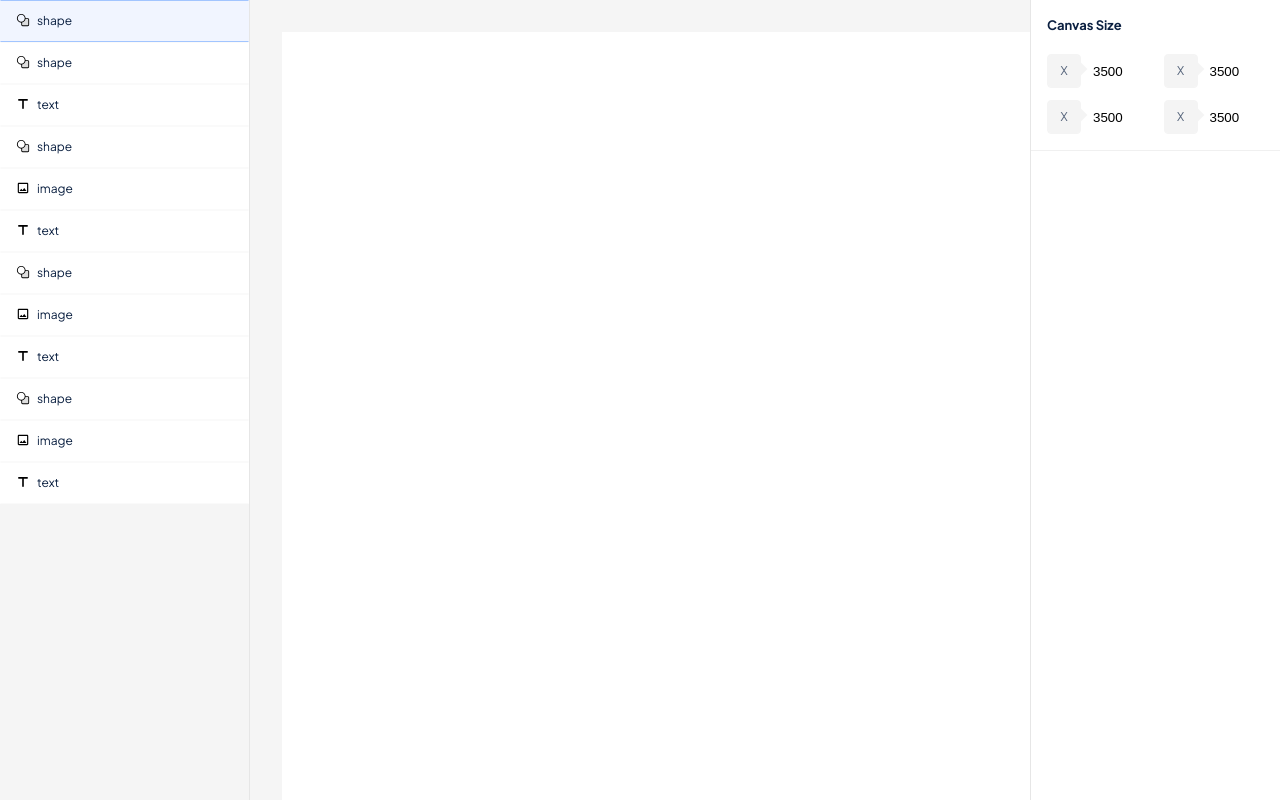
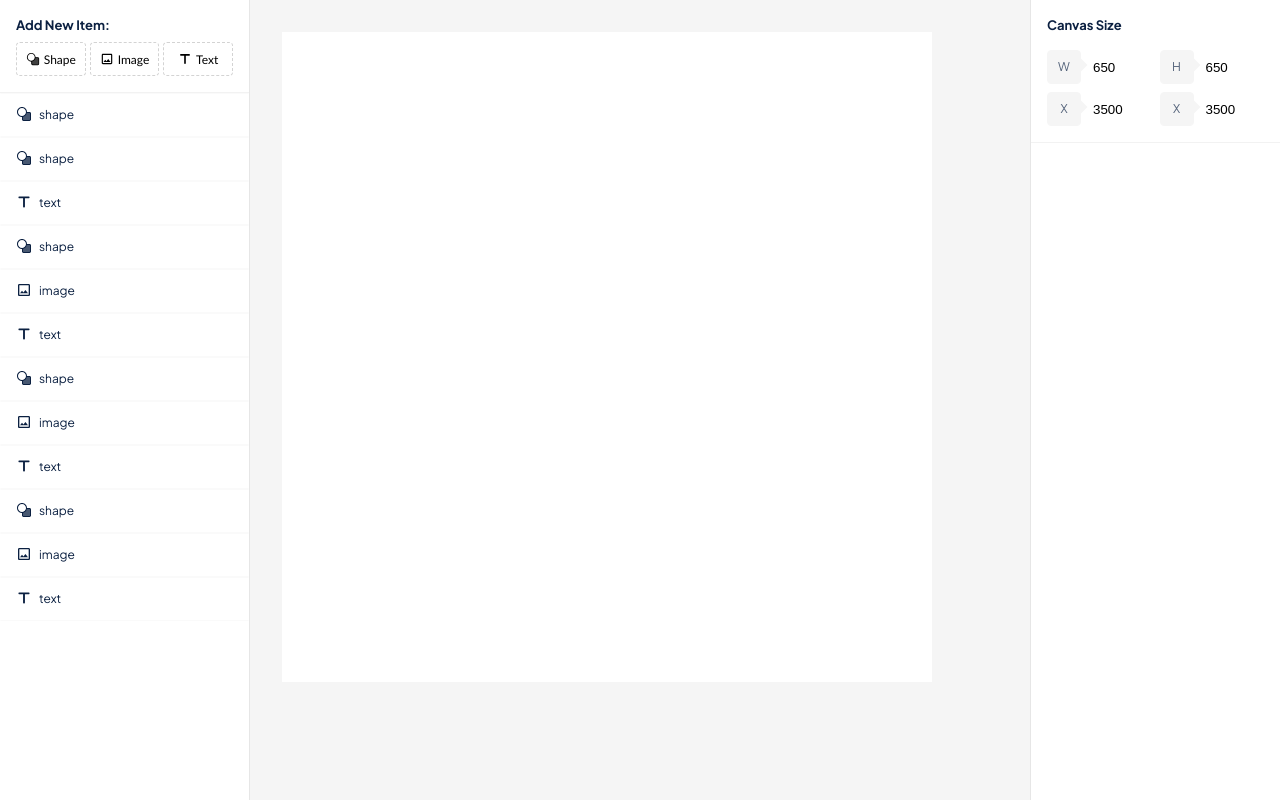
Before and after one commit to ozgunmustafa/svg-bg-generator, a React (Create React App) app: page / in a window 1280 px wide. Built offline with nearby package versions, Linux system fonts and the light colour scheme.

Commit message:
canvas setted

```diff
--- a/src/App.js
+++ b/src/App.js
@@ -4,6 +4,7 @@ import LayerCard from './components/LayerCard';
 import { TransformWrapper, TransformComponent } from 'react-zoom-pan-pinch';
 
 import { listData } from './data/listData';
+import { ShapeIcon, ImageIcon, TextIcon } from './components/partials/Icons';
 
 const LayerList = React.memo(function LayerList({ layers }) {
   return layers.map((item, index) => (
@@ -12,6 +13,17 @@ const LayerList = React.memo(function LayerList({ layers }) {
 });
 
 function App() {
+  const [canvasAttribute, setCanvasAttribute] = useState({
+    canvasWidth: 650,
+    canvasHeight: 650,
+  });
+
+  const handleCanvasAttribute = (event) => {
+    setCanvasAttribute({
+      ...canvasAttribute,
+      [event.target.name]: event.target.value,
+    });
+  };
   const defaultList = ['A', 'B', 'C', 'D', 'E'];
 
   const [itemList, setItemList] = useState(listData);
@@ -26,6 +38,30 @@ function App() {
     <div className="App">
       <div className="general-grid">
         <div className="general-grid_left scroll-box">
+          <div className="panel">
+            <div className="panel_body">
+              <div className="row-comp">
+                <div className="row-comp_header col-span-12">
+                  <div className="row-comp_title">Add New Item:</div>
+                </div>
+              </div>
+              <div className="row-comp canvas-objects-list gap-1">
+                <button className="canvas-objects-btn col-span-4">
+                  <ShapeIcon width="14" height="14" />
+                  Shape
+                </button>
+                <button className="canvas-objects-btn col-span-4">
+                  <ImageIcon width="14" height="14" />
+                  Image
+                </button>
+                <button className="canvas-objects-btn col-span-4">
+                  <TextIcon width="14" height="14" />
+                  Text
+                </button>
+              </div>
+            </div>
+          </div>
+
           <DragDropContext onDragEnd={handleDrop}>
             <Droppable droppableId="list-container">
               {(provided) => (
@@ -44,8 +80,8 @@ function App() {
               style={{ inset: '0 250px 0 0' }}
             >
               <canvas
-                width="2500"
-                height="2500"
+                width={canvasAttribute.canvasWidth}
+                height={canvasAttribute.canvasHeight}
                 style={{ backgroundColor: 'white' }}
               ></canvas>
             </div>
@@ -54,17 +90,33 @@ function App() {
         <div className="general-grid_right">
           <div className="panel">
             <div className="panel_body">
-              <div className="attribute-grid">
-                <div className="attribute-grid_header col-span-12">
-                  <div className="attribute-grid_title">Canvas Size</div>
+              <div className="row-comp gap-2">
+                <div className="row-comp_header col-span-12">
+                  <div className="row-comp_title">Canvas Size</div>
                 </div>
                 <label className="attribute-input-group col-span-6">
-                  <span className="attribute-text">X</span>
-                  <input className="attribute-input" type="text" value="3500" />
+                  <span className="attribute-text">W</span>
+                  <input
+                    className="attribute-input"
+                    name="canvasWidth"
+                    type="number"
+                    value={canvasAttribute.canvasWidth}
+                    onChange={handleCanvasAttribute}
+                    min="0"
+                    step="1"
+                  />
                 </label>
                 <label className="attribute-input-group col-span-6">
-                  <span className="attribute-text">X</span>
-                  <input className="attribute-input" type="text" value="3500" />
+                  <span className="attribute-text">H</span>
+                  <input
+                    className="attribute-input"
+                    name="canvasHeight"
+                    type="number"
+                    value={canvasAttribute.canvasHeight}
+                    onChange={handleCanvasAttribute}
+                    min="0"
+                    step="1"
+                  />
                 </label>
                 <label className="attribute-input-group col-span-6">
                   <span className="attribute-text">X</span>
--- a/src/components/LayerCard.js
+++ b/src/components/LayerCard.js
@@ -1,70 +1,9 @@
 import React from 'react';
 import { Draggable } from 'react-beautiful-dnd';
+import { ShapeIcon, ImageIcon, TextIcon } from './partials/Icons';
 
 const LayerCard = ({ item, index }) => {
-  const RenderIcon = () => {
-    if (item.type === 'shape')
-      return (
-        <svg
-          width="14"
-          height="14"
-          viewBox="0 0 20 20"
-          fill="none"
-          xmlns="http://www.w3.org/2000/svg"
-        >
-          <path
-            fillRule="evenodd"
-            clipRule="evenodd"
-            d="M13.1254 7.89819L17.5004 8.12507L18.2429 9.02258L18.1254 17.3126L17.1535 18.0151L8.89848 18.1251L8.12535 16.8751L7.84473 13.1251C7.84473 13.1251 13.4179 11.4219 13.1254 7.89819Z"
-            fill="#D3D3D3"
-            fillOpacity="0.75"
-          />
-          <path
-            fillRule="evenodd"
-            clipRule="evenodd"
-            d="M7.5 13.75C4.05062 13.75 1.25 10.9494 1.25 7.5C1.25 4.05062 4.05062 1.25 7.5 1.25C10.9488 1.25 13.7487 4.04938 13.75 7.4975H16.8775C17.3748 7.4975 17.8517 7.69504 18.2033 8.04667C18.555 8.39831 18.7525 8.87522 18.7525 9.3725V16.875C18.7525 17.3723 18.555 17.8492 18.2033 18.2008C17.8517 18.5525 17.3748 18.75 16.8775 18.75H9.375C8.87772 18.75 8.4008 18.5525 8.04917 18.2008C7.69754 17.8492 7.5 17.3723 7.5 16.875V13.75ZM13.625 8.7475C13.379 9.9484 12.7859 11.0507 11.9193 11.9177C11.0528 12.7847 9.95077 13.3784 8.75 13.625V16.875C8.75 17.0408 8.81585 17.1997 8.93306 17.3169C9.05027 17.4342 9.20924 17.5 9.375 17.5H16.8775C17.0433 17.5 17.2022 17.4342 17.3194 17.3169C17.4367 17.1997 17.5025 17.0408 17.5025 16.875V9.3725C17.5025 9.20674 17.4367 9.04777 17.3194 8.93056C17.2022 8.81335 17.0433 8.7475 16.8775 8.7475H13.625ZM7.5 2.5C10.2594 2.5 12.5 4.74063 12.5 7.5C12.5 10.2594 10.2594 12.5 7.5 12.5C4.74063 12.5 2.5 10.2594 2.5 7.5C2.5 4.74063 4.74063 2.5 7.5 2.5Z"
-            fill="black"
-          />
-        </svg>
-      );
-    if (item.type === 'image')
-      return (
-        <svg
-          width="14"
-          height="14"
-          viewBox="0 0 20 20"
-          fill="none"
-          xmlns="http://www.w3.org/2000/svg"
-        >
-          <g clipPath="url(#clip0_911_153)">
-            <path
-              d="M15.8333 4.16667V15.8333H4.16667V4.16667H15.8333ZM15.8333 2.5H4.16667C3.25 2.5 2.5 3.25 2.5 4.16667V15.8333C2.5 16.75 3.25 17.5 4.16667 17.5H15.8333C16.75 17.5 17.5 16.75 17.5 15.8333V4.16667C17.5 3.25 16.75 2.5 15.8333 2.5ZM11.7833 9.88333L9.28333 13.1083L7.5 10.95L5 14.1667H15L11.7833 9.88333Z"
-              fill="black"
-            />
-          </g>
-          <defs>
-            <clipPath id="clip0_911_153">
-              <rect width="20" height="20" fill="white" />
-            </clipPath>
-          </defs>
-        </svg>
-      );
-    if (item.type === 'text')
-      return (
-        <svg
-          width="14"
-          height="14"
-          viewBox="0 0 20 20"
-          fill="none"
-          xmlns="http://www.w3.org/2000/svg"
-        >
-          <path
-            d="M15.8333 3H4.16667C3.85725 3 3.5605 3.12292 3.34171 3.34171C3.12292 3.5605 3 3.85725 3 4.16667C3 4.47609 3.12292 4.77283 3.34171 4.99162C3.5605 5.21042 3.85725 5.33333 4.16667 5.33333H8.83333V15.8333C8.83333 16.1428 8.95625 16.4395 9.17504 16.6583C9.39383 16.8771 9.69058 17 10 17C10.3094 17 10.6062 16.8771 10.825 16.6583C11.0437 16.4395 11.1667 16.1428 11.1667 15.8333V5.33333H15.8333C16.1428 5.33333 16.4395 5.21042 16.6583 4.99162C16.8771 4.77283 17 4.47609 17 4.16667C17 3.85725 16.8771 3.5605 16.6583 3.34171C16.4395 3.12292 16.1428 3 15.8333 3Z"
-            fill="black"
-          />
-        </svg>
-      );
-  };
+
 
   const getItemStyle = (isDragging, draggableStyle) => ({
     borderTop: isDragging && '1px solid lightgreen',
@@ -92,7 +31,13 @@ const LayerCard = ({ item, index }) => {
             style={getStyle(provided.draggableProps.style, snapshot)}
           >
             <span className="layer-card_icon">
-              <RenderIcon />
+              {item.type === 'shape' ? (
+                <ShapeIcon width="16" height="16" />
+              ) : item.type === 'image' ? (
+                <ImageIcon width="16" height="16" />
+              ) : (
+                item.type === 'text' && <TextIcon width="16" height="16" />
+              )}
             </span>
             <span className="layer-card_text">{item.type}</span>
           </div>
--- /dev/null
+++ b/src/components/partials/Icons.js
@@ -0,0 +1,62 @@
+export const ShapeIcon = ({ className = '', width, height }) => (
+  <svg
+    className={className}
+    width={width}
+    height={height}
+    viewBox="0 0 20 20"
+    fill="none"
+    xmlns="http://www.w3.org/2000/svg"
+  >
+    <path
+      fill-rule="evenodd"
+      clip-rule="evenodd"
+      d="M13.1254 7.89819L17.5004 8.12507L18.2429 9.02258L18.1254 17.3126L17.1535 18.0151L8.89848 18.1251L8.12535 16.8751L7.84473 13.1251C7.84473 13.1251 13.4179 11.4219 13.1254 7.89819Z"
+      fill="currentColor"
+      fill-opacity="0.75"
+    />
+    <path
+      fill-rule="evenodd"
+      clip-rule="evenodd"
+      d="M7.5 13.75C4.05062 13.75 1.25 10.9494 1.25 7.5C1.25 4.05062 4.05062 1.25 7.5 1.25C10.9488 1.25 13.7487 4.04938 13.75 7.4975H16.8775C17.3748 7.4975 17.8517 7.69504 18.2033 8.04667C18.555 8.39831 18.7525 8.87522 18.7525 9.3725V16.875C18.7525 17.3723 18.555 17.8492 18.2033 18.2008C17.8517 18.5525 17.3748 18.75 16.8775 18.75H9.375C8.87772 18.75 8.4008 18.5525 8.04917 18.2008C7.69754 17.8492 7.5 17.3723 7.5 16.875V13.75ZM13.625 8.7475C13.379 9.9484 12.7859 11.0507 11.9193 11.9177C11.0528 12.7847 9.95077 13.3784 8.75 13.625V16.875C8.75 17.0408 8.81585 17.1997 8.93306 17.3169C9.05027 17.4342 9.20924 17.5 9.375 17.5H16.8775C17.0433 17.5 17.2022 17.4342 17.3194 17.3169C17.4367 17.1997 17.5025 17.0408 17.5025 16.875V9.3725C17.5025 9.20674 17.4367 9.04777 17.3194 8.93056C17.2022 8.81335 17.0433 8.7475 16.8775 8.7475H13.625ZM7.5 2.5C10.2594 2.5 12.5 4.74063 12.5 7.5C12.5 10.2594 10.2594 12.5 7.5 12.5C4.74063 12.5 2.5 10.2594 2.5 7.5C2.5 4.74063 4.74063 2.5 7.5 2.5Z"
+      fill="currentColor"
+    />
+  </svg>
+);
+
+export const ImageIcon = ({ className = '', width, height }) => (
+  <svg
+    className={className}
+    width={width}
+    height={height}
+    viewBox="0 0 20 20"
+    fill="none"
+    xmlns="http://www.w3.org/2000/svg"
+  >
+    <g clip-path="url(#clip0_911_153)">
+      <path
+        d="M15.8333 4.16667V15.8333H4.16667V4.16667H15.8333ZM15.8333 2.5H4.16667C3.25 2.5 2.5 3.25 2.5 4.16667V15.8333C2.5 16.75 3.25 17.5 4.16667 17.5H15.8333C16.75 17.5 17.5 16.75 17.5 15.8333V4.16667C17.5 3.25 16.75 2.5 15.8333 2.5ZM11.7833 9.88333L9.28333 13.1083L7.5 10.95L5 14.1667H15L11.7833 9.88333Z"
+        fill="currentColor"
+      />
+    </g>
+    <defs>
+      <clipPath id="clip0_911_153">
+        <rect width="20" height="20" fill="white" />
+      </clipPath>
+    </defs>
+  </svg>
+);
+export const TextIcon = ({ className = '', width, height }) => (
+  <svg
+    className={className}
+    width={width}
+    height={height}
+    viewBox="0 0 20 20"
+    fill="none"
+    xmlns="http://www.w3.org/2000/svg"
+  >
+    <path
+      d="M15.8333 3H4.16667C3.85725 3 3.5605 3.12292 3.34171 3.34171C3.12292 3.5605 3 3.85725 3 4.16667C3 4.47609 3.12292 4.77283 3.34171 4.99162C3.5605 5.21042 3.85725 5.33333 4.16667 5.33333H8.83333V15.8333C8.83333 16.1428 8.95625 16.4395 9.17504 16.6583C9.39383 16.8771 9.69058 17 10 17C10.3094 17 10.6062 16.8771 10.825 16.6583C11.0437 16.4395 11.1667 16.1428 11.1667 15.8333V5.33333H15.8333C16.1428 5.33333 16.4395 5.21042 16.6583 4.99162C16.8771 4.77283 17 4.47609 17 4.16667C17 3.85725 16.8771 3.5605 16.6583 3.34171C16.4395 3.12292 16.1428 3 15.8333 3Z"
+      fill="currentColor"
+    />
+  </svg>
+);
--- a/src/scss/abstract/_helpers.scss
+++ b/src/scss/abstract/_helpers.scss
@@ -40,6 +40,12 @@
 }
 
 @for $i from 1 through 9 {
+  .gap-#{$i} {
+    gap: #{$i * 0.25rem};
+  }
+}
+
+@for $i from 1 through 9 {
   .fw-#{$i * 100} {
     font-weight: #{$i * 100};
   }
--- a/src/scss/abstract/_variables.scss
+++ b/src/scss/abstract/_variables.scss
@@ -3,7 +3,7 @@ $primary-font: 'Plus Jakarta Sans', sans-serif;
 :root {
   --gray-50: hsl(0, 0%, 99.54%);
   --gray-100: hsl(0, 0%, 98.04%);
-  --gray-200: hsl(0, 0%, 94.12%);
+  --gray-200: hsl(0, 0%, 95%);
   --gray-300: hsl(0, 0%, 90.2%);
   --gray-400: hsl(0, 0%, 86.27%);
   --gray-500: hsl(0, 0%, 82.75%);
--- a/src/scss/base/_normalize.scss
+++ b/src/scss/base/_normalize.scss
@@ -260,7 +260,11 @@ body {
   font-family: var(--primary-font);
   color: var(--text-color);
 }
-
+button {
+  background-color: transparent;
+  outline: none;
+  border: none;
+}
 // *::-webkit-scrollbar,
 // *::-webkit-scrollbar-thumb {
 //   width: 18px;
@@ -283,10 +287,32 @@ body {
 }
 
 ::-webkit-scrollbar-thumb {
-  background: var(--gray-400);
+  background: var(--gray-500);
   border-radius: 15px;
 }
 
 ::-webkit-scrollbar-thumb:hover {
   background: var(--gray-500);
 }
+
+input[type='number'] {
+  /*for absolutely positioning spinners*/
+  position: relative;
+}
+
+input[type='number']:hover {
+  &::-webkit-inner-spin-button,
+  &::-webkit-outer-spin-button {
+    opacity: 0.5;
+  }
+}
+
+input[type='number']::-webkit-outer-spin-button,
+input[type='number']::-webkit-inner-spin-button {
+  -webkit-appearance: inner-spin-button !important;
+  width: 25px;
+  position: absolute;
+  top: 0;
+  right: 0;
+  height: 100%;
+}
--- /dev/null
+++ b/src/scss/components/_button.scss
@@ -0,0 +1,18 @@
+.canvas-objects-btn {
+  border: 1px dashed var(--gray-500);
+  //background-color: var(--gray-200);
+  border-radius: 0.25rem;
+  padding: 0.2rem 0.3rem;
+  display: flex;
+  align-items: center;
+  justify-content: center;
+  gap: 0.25rem;
+  font-size: 12px;
+  font-family: 'calibri';
+  cursor: pointer;
+  transition: 0.15s ;
+  &:active {
+    border-color: var(--blue-500);
+    background-color: var(--blue-200);
+  }
+}
--- a/src/scss/components/_form-elements.scss
+++ b/src/scss/components/_form-elements.scss
@@ -34,8 +34,10 @@
     margin-left: -3px;
     border-radius: 0.25rem;
     width: 100%;
+    background-color: transparent;
 
-    &:focus {
+    &:focus,
+    &:hover {
       border-color: var(--gray-200);
       border-left-color: transparent;
     }
--- a/src/scss/components/_index.scss
+++ b/src/scss/components/_index.scss
@@ -3,3 +3,4 @@
 @import 'panel';
 @import 'form-elements';
 @import 'canvas';
+@import 'button';
--- a/src/scss/layout/_index.scss
+++ b/src/scss/layout/_index.scss
@@ -9,6 +9,7 @@
     max-height: 100vh;
     position: absolute;
     inset: 0;
+    background-color: white;
   }
   &_center {
     background-color: whitesmoke;
@@ -28,9 +29,9 @@
   }
 }
 
-.attribute-grid {
+.row-comp {
   display: grid;
-  gap: 0.75rem 1rem;
+  //gap: 0.25rem;
   grid-template-columns: repeat(12, 1fr);
   grid-template-rows: 34px;
   padding: 0 1rem;
```
